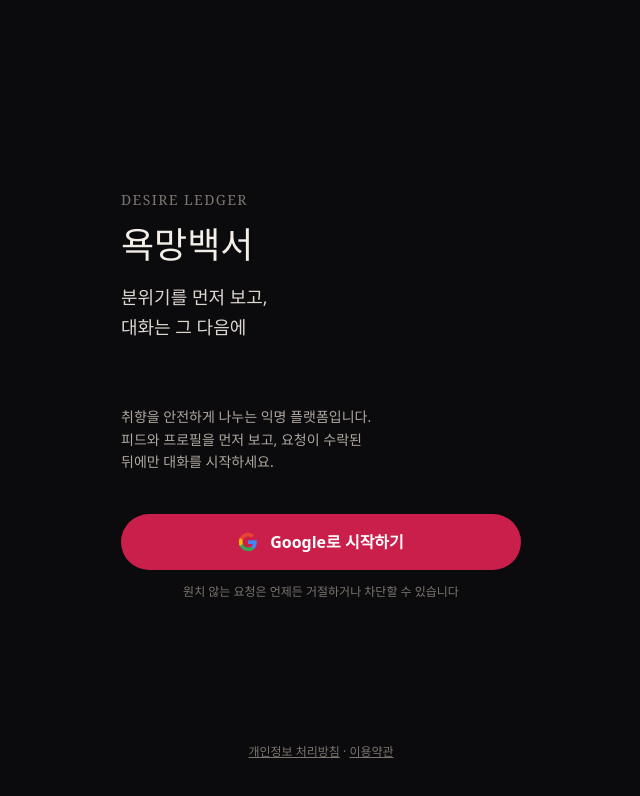
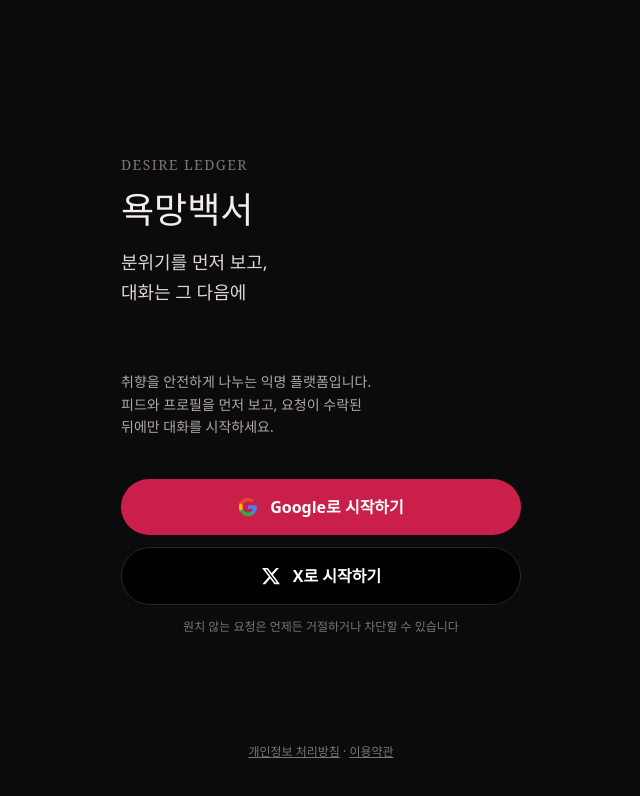
Before and after one commit to yeomjw0907/1thedesire, a Next.js app: page /login in a window 1280 px wide. Shown: the top 796 px of the page, without its empty margins (319-959 px from the left). Built offline with nearby package versions, Linux system fonts and the light colour scheme.

Commit message:
린트에러 수정

```diff
--- a/src/app/login/page.tsx
+++ b/src/app/login/page.tsx
@@ -2,6 +2,7 @@
 import path from 'path'
 import Link from 'next/link'
 import { GoogleLoginButton } from '@/components/auth/GoogleLoginButton'
+import { TwitterLoginButton } from '@/components/auth/TwitterLoginButton'
 import { LegalModal } from '@/components/legal/LegalModal'
 
 /**
@@ -58,6 +59,7 @@
         {/* 로그인 버튼 */}
         <div className="space-y-3">
           <GoogleLoginButton />
+          <TwitterLoginButton />
 
           <p className="text-center text-text-muted text-xs mt-6 leading-relaxed">
             원치 않는 요청은 언제든 거절하거나 차단할 수 있습니다
--- /dev/null
+++ b/src/components/auth/TwitterLoginButton.tsx
@@ -0,0 +1,49 @@
+'use client'
+
+import { createClient } from '@/lib/supabase/client'
+import { useState } from 'react'
+
+/**
+ * X(트위터) OAuth 로그인 버튼
+ * Supabase Auth X(Twitter) OAuth 2.0 provider 사용 (provider: 'x')
+ */
+export function TwitterLoginButton() {
+  const [loading, setLoading] = useState(false)
+
+  async function handleTwitterLogin() {
+    setLoading(true)
+    const supabase = createClient()
+
+    await supabase.auth.signInWithOAuth({
+      provider: 'x',
+      options: {
+        redirectTo: `${window.location.origin}/auth/callback`,
+      },
+    })
+  }
+
+  return (
+    <button
+      onClick={handleTwitterLogin}
+      disabled={loading}
+      className="btn-primary flex items-center justify-center gap-3 bg-[#000000] hover:bg-[#1a1a1a] border border-surface-700"
+    >
+      {loading ? (
+        <span className="text-base">잠시만요...</span>
+      ) : (
+        <>
+          <XIcon />
+          <span className="text-base">X로 시작하기</span>
+        </>
+      )}
+    </button>
+  )
+}
+
+function XIcon() {
+  return (
+    <svg width="20" height="20" viewBox="0 0 24 24" fill="currentColor" className="text-white">
+      <path d="M18.244 2.25h3.308l-7.227 8.26 8.502 11.24H16.17l-5.214-6.817L4.99 21.75H1.68l7.73-8.835L1.254 2.25H8.08l4.713 6.231zm-1.161 17.52h1.833L7.084 4.126H5.117z" />
+    </svg>
+  )
+}
--- a/src/components/dm/ChatRoomClient.tsx
+++ b/src/components/dm/ChatRoomClient.tsx
@@ -58,8 +58,8 @@
       .on(
         'postgres_changes',
         { event: 'INSERT', schema: 'public', table: 'messages', filter: `room_id=eq.${room.id}` },
-        (payload) => {
-          const newMsg = payload.new as Message
+        (payload: { new: Message }) => {
+          const newMsg = payload.new
           // 본인이 보낸 메시지는 이미 optimistic update로 추가됐을 수 있으므로 중복 방지
           setLocalMessages((prev) =>
             prev.some((m) => m.id === newMsg.id) ? prev : [...prev, newMsg]
--- a/src/middleware.ts
+++ b/src/middleware.ts
@@ -21,7 +21,7 @@
         getAll() {
           return request.cookies.getAll()
         },
-        setAll(cookiesToSet) {
+        setAll(cookiesToSet: { name: string; value: string; options?: Record<string, unknown> }[]) {
           cookiesToSet.forEach(({ name, value }) => request.cookies.set(name, value))
           supabaseResponse = NextResponse.next({ request })
           cookiesToSet.forEach(({ name, value, options }) =>
```
Also changed, not shown: 1 other file (tests, documents, lock files or other folders).
